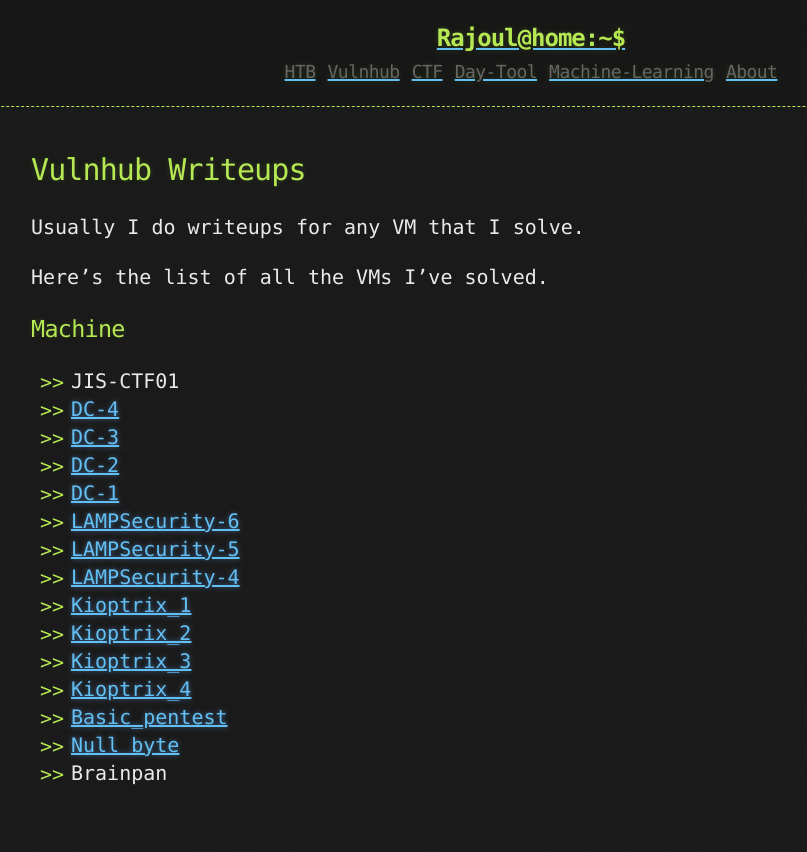
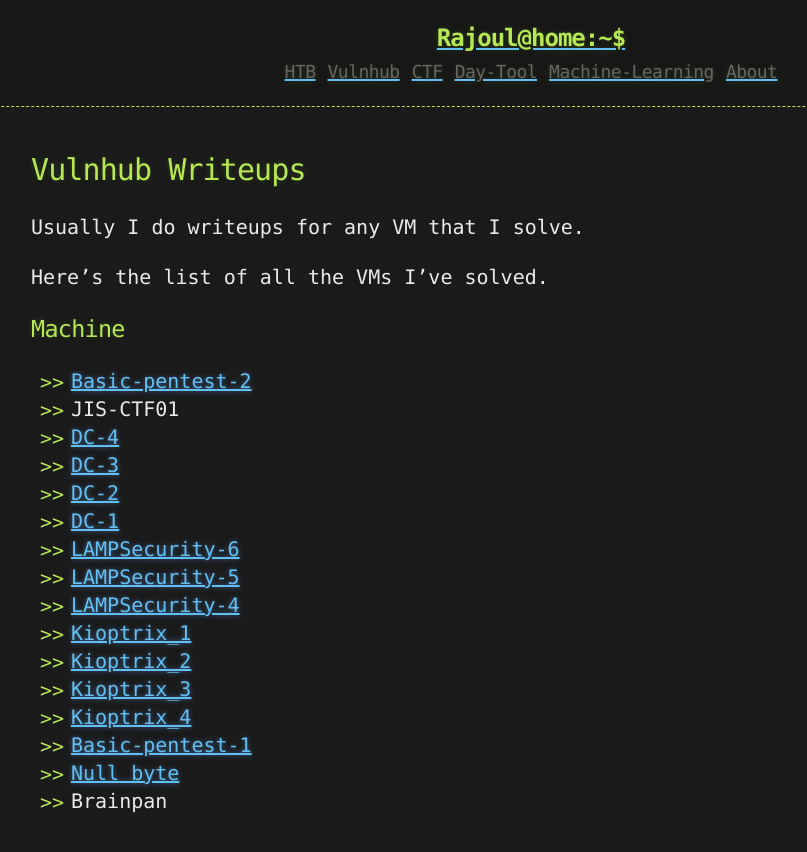
Before and after one commit to rajoul/rajoul.github.io, a Jekyll site: the page built from vulnhub.md, in a window 1280 px wide. Shown: the top 852 px of the page, without its empty margins (109-916 px from the left). Built offline with Jekyll 4.4.1, drawn with Linux system fonts in a browser that asks for light colours.

Commit message:
Update vulnhub.md

```diff
--- a/vulnhub.md
+++ b/vulnhub.md
@@ -10,6 +10,7 @@
 Here's the list of all the VMs I've solved.
 
 # Machine
+* [Basic-pentest-2](https://rajoul.github.io/my_write_up/Basic-pentest-2)
 * JIS-CTF01
 * [DC-4](https://rajoul.github.io/my_write_up/DC-4)
 * [DC-3](https://rajoul.github.io/my_write_up/DC-3)
@@ -22,6 +23,6 @@
 * [Kioptrix_2](https://rajoul.github.io/my_write_up/Kioptrix_2)
 * [Kioptrix_3](https://rajoul.github.io/my_write_up/Kioptrix_3)
 * [Kioptrix_4](https://rajoul.github.io/my_write_up/Kioptrix_4)
-* [Basic_pentest](https://rajoul.github.io/my_write_up/basic_pentest_1)
+* [Basic-pentest-1](https://rajoul.github.io/my_write_up/basic_pentest_1)
 * [Null byte](https://rajoul.github.io/my_write_up/Null_Byte)
 * Brainpan
```
